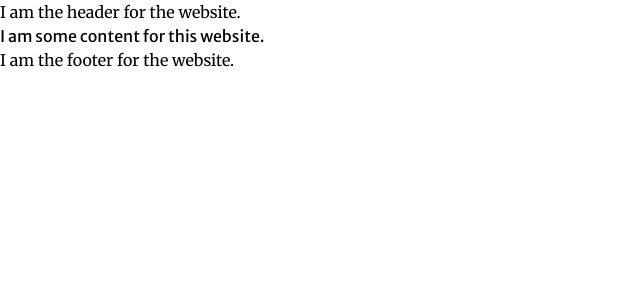
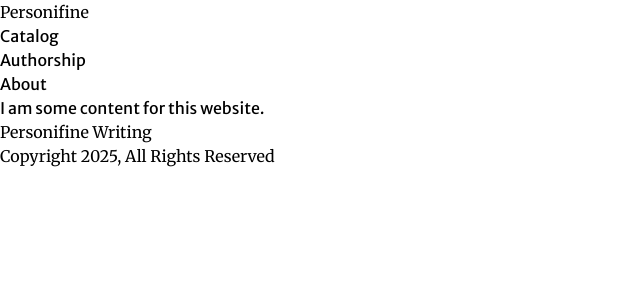
Before and after one commit to Wholesome100/personifine-writing, a Next.js app: page / in a window 1280 px wide. Shown: the top 300 px of the page, without its empty margins (0-640 px from the left). Built offline with nearby package versions, Linux system fonts and the light colour scheme; no server answers; the database is empty.

Commit message:
Plan homepage layout

```diff
--- a/src/app/page.tsx
+++ b/src/app/page.tsx
@@ -10,13 +10,23 @@ async function getFeatured() {
 }
 
 export default async function Home() {
-  console.log(await getFeatured());
+  //console.log(await getFeatured());
 
   return (
     <>
       <Header />
-
-      <p>I am some content for this website.</p>
+      <main>
+        {
+          // I want a text logo for the site here
+        }
+        <p>I am some content for this website.</p>
+        {
+          // A featured stories section will go down here
+        }
+        {
+          // A call for people to apply to be authors will go here
+        }
+      </main>
       <Footer />
     </>
   );
--- a/src/components/Footer.tsx
+++ b/src/components/Footer.tsx
@@ -1,7 +1,10 @@
 export default function Footer() {
   return (
     <footer>
-      <h1>I am the footer for the website.</h1>
+      <div>
+        <h1>Personifine Writing</h1>
+        <h2>Copyright 2025, All Rights Reserved</h2>
+      </div>
     </footer>
   );
 }
--- a/src/components/Header.tsx
+++ b/src/components/Header.tsx
@@ -1,7 +1,22 @@
+import Link from "next/link";
+
 export default function Header() {
   return (
-    <footer>
-      <h1>I am the header for the website.</h1>
-    </footer>
+    <header>
+      <div>
+        <h1>Personifine</h1>
+        <ul>
+          <li>
+            <Link href="/">Catalog</Link>
+          </li>
+          <li>
+            <Link href="/">Authorship</Link>
+          </li>
+          <li>
+            <Link href="/">About</Link>
+          </li>
+        </ul>
+      </div>
+    </header>
   );
 }
--- a/src/db/context.ts
+++ b/src/db/context.ts
@@ -1,4 +1,5 @@
 import { neon } from "@neondatabase/serverless";
+import process from "node:process";
 
 // Database context we import when interacting with the db
 export const sql = neon(process.env.DATABASE_URL!);
```
